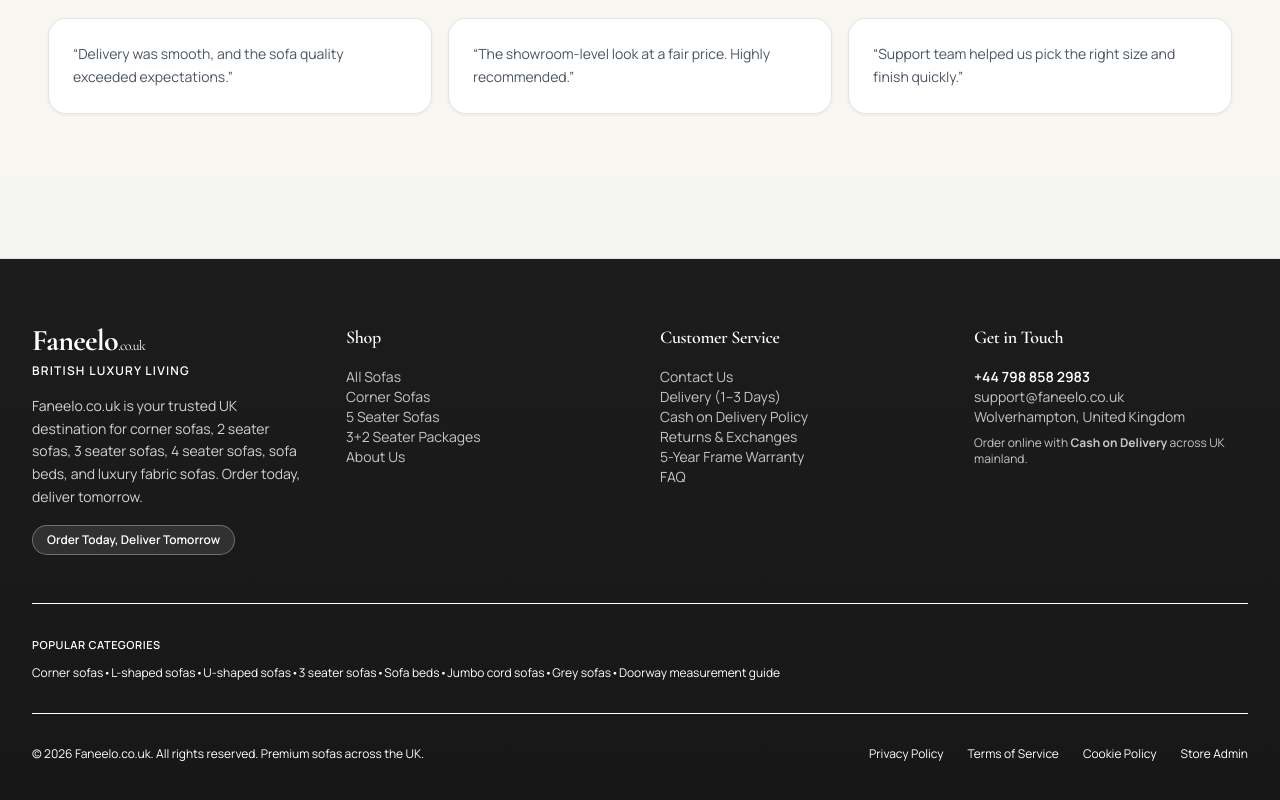
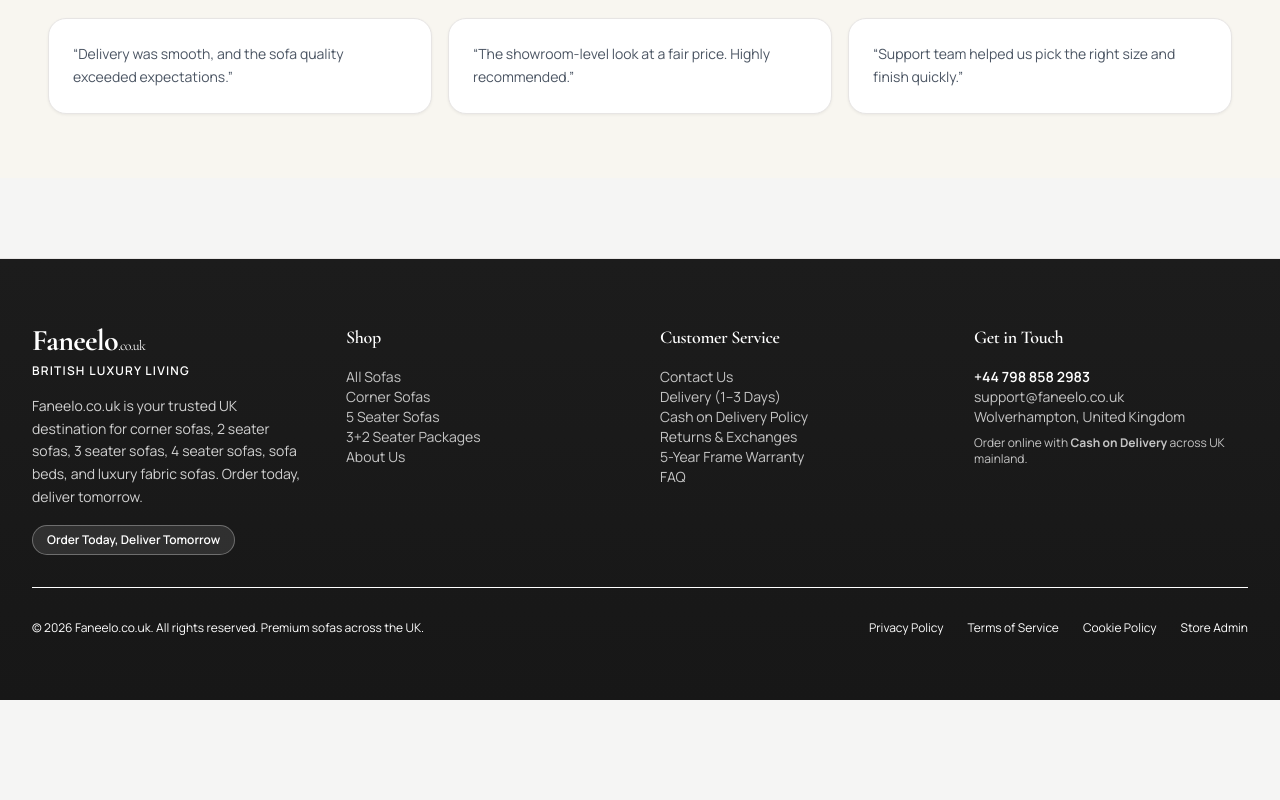
Before and after one commit to shascreation92-beep/faneelo-website, a React (Vite) app: page / in a window 1280 px wide. Shown: the part 4850-5650 px from the top of the page. After the commit the page ends 5550 px from the top, so only its background shows below. Built offline with nearby package versions, Linux system fonts and the light colour scheme; no server answers; the database is empty.

Commit message:
fix(footer): remove Popular Categories bar as requested

```diff
--- a/src/components/Footer.jsx
+++ b/src/components/Footer.jsx
@@ -171,29 +171,6 @@
           </div>
         </div>
 
-        {/* Popular Categories Bar matching BritSofa */}
-        <div className="mt-12 pt-8 border-t border-white/10">
-          <p className="text-[11px] font-semibold uppercase tracking-wider text-white/40 mb-3">
-            Popular Categories
-          </p>
-          <div className="flex flex-wrap gap-x-4 gap-y-2 text-xs text-white/60">
-            <span>Corner sofas</span>
-            <span>•</span>
-            <span>L-shaped sofas</span>
-            <span>•</span>
-            <span>U-shaped sofas</span>
-            <span>•</span>
-            <span>3 seater sofas</span>
-            <span>•</span>
-            <span>Sofa beds</span>
-            <span>•</span>
-            <span>Jumbo cord sofas</span>
-            <span>•</span>
-            <span>Grey sofas</span>
-            <span>•</span>
-            <span>Doorway measurement guide</span>
-          </div>
-        </div>
 
         {/* Bottom Copyright Bar */}
         <div className="mt-8 pt-8 border-t border-white/10 flex flex-col md:flex-row items-center justify-between gap-4 text-xs text-white/50">
```
